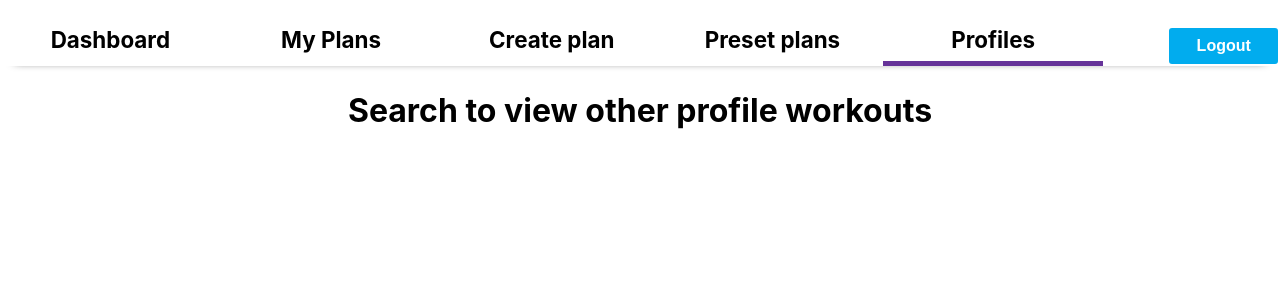
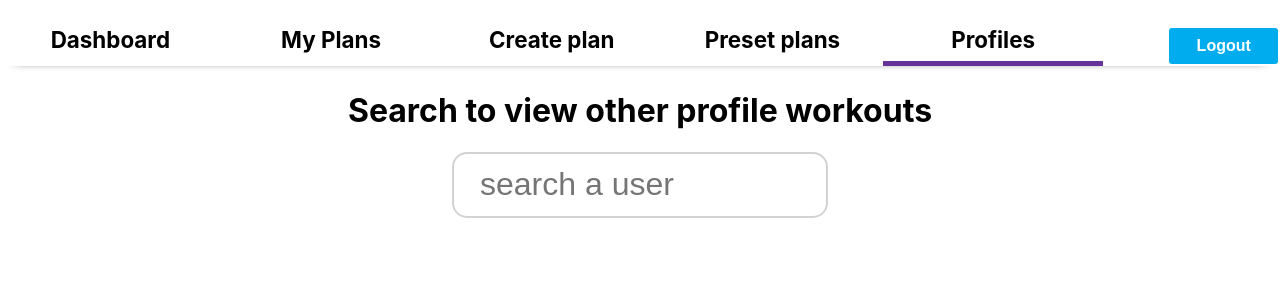
Before and after one commit to weightlifting-journal-13/frontend, a React (Create React App) app in the folder weightlifting/: page /Profiles in a window 1280 px wide. Shown: the top 300 px of the page. Built offline with nearby package versions, Linux system fonts and the light colour scheme; sample sign-in values are in the browser's storage.

Commit message:
styled searchbar and and set up myplans component

```diff
--- a/weightlifting/src/StyledComponents/StyledComponents.js
+++ b/weightlifting/src/StyledComponents/StyledComponents.js
@@ -259,3 +259,18 @@ export const Card = styled.div`
   border-radius: 15px;
   box-shadow: 5px 5px 30px -10px;
 `
+
+export const SearchBar = styled.input`
+    color: black;
+    width: 25%;
+    font-size: 2rem;
+    padding-top: 1%;
+    padding-bottom: 1%;
+    padding-left: 2%;
+    padding-right: 2%;
+    margin: 0;
+    border: 2px solid lightGrey;
+    border-radius: 15px;
+    background-color: transparent;
+
+`
--- a/weightlifting/src/components/MyPlans.js
+++ b/weightlifting/src/components/MyPlans.js
@@ -8,12 +8,6 @@ import { data } from '../data';
 const MyPlans = (props) => {
 
     const [bodyPart, setBodyPart] = useState(data)
-
-    const editWorkoutPlan = (event) => {
-        event.preventDefault();
-
-        props.history.push(`/EditPlan/id`)
-    }
 
     return (
         <div>
--- a/weightlifting/src/components/PresetPlans.js
+++ b/weightlifting/src/components/PresetPlans.js
@@ -1,5 +1,5 @@
 import React, { useState, useEffect } from 'react';
-import Navigation from './Navigation';
+import { axiosWithAuth } from '../utils/axiosWithAuth';
 import { data } from '../data';
 import PlanCard from './PlanCard';
 
@@ -7,31 +7,22 @@ const PresetPlans = () => {
 
   const [bodyPart, setBodyPart] = useState(data)
 
-//for when the API becomes available
-  // useEffect(() => {
-  //   const getExercises = () => {
-  //     axios
-  //       .get('')
-  //       .then(res => {
-  //         console.log(res)
-  //         setExercises(res);
-  //         // setFilteredExercises might need to be used
-  //       })
-  //       .catch(error => {
-  //         console.log('results not found', error)
-  //       });
-  //   }
+  useEffect(() => {
+    const getAllWorkouts = () => {
+      axiosWithAuth()
+        .get('/workouts/all_workouts', {user_id: localStorage.getItem("user_id")})
+        .then(res => {
+          console.log(res)
+          setBodyPart(res);
+        })
+        .catch(error => {
+          console.log('results not found', error)
+        });
+    }
 
-  //   getExercises();
-  // }, [])
+    getAllWorkouts();
+  }, [])
 
-//what I needed if data was kept as an object
-    // const mapDataObject = (object, cb) => {
-    //   Object.keys(object).map((key) => {
-    //     cb(key, object[key]);
-    //     setBodyPart(key)
-    //   });
-    // }
 
     return (
 
@@ -43,12 +34,12 @@ const PresetPlans = () => {
       //   workoutdescription: '',
 
       <div>
-        {bodyPart.map((obj, index) => (
+        {/* {bodyPart.map((obj, index) => (
           <PlanCard
             key={index}
             bodypart={obj.bodypart}
           />
-        ))}
+        ))} */}
 
         {/* {mapDataObject(bodyPart, (key, value) =>
           <PlanCard
--- a/weightlifting/src/components/Profiles.js
+++ b/weightlifting/src/components/Profiles.js
@@ -1,13 +1,49 @@
-import React from 'react';
+import React, { useEffect, useState } from "react";
 import Navigation from './Navigation';
-import {  } from '../StyledComponents/StyledComponents';
+import { SearchBar } from '../StyledComponents/StyledComponents';
+import UserResult from './UserResult';
 
 const Profiles = () => {
-    return (
-        <div>
-            <h1>Search to view other profile workouts</h1>
-        </div>
-     );
+
+  //temporary state for creating searchform may request state of users via contextAPI if needed
+  const [profiles, setProfiles] = useState(['BigJoe777', 'Lawrence Gibson', 'Amelia Earhart', 'Judy Rivera'])
+
+  const [filteredProfiles, setFilteredProfiles] = useState([])
+
+  const search = (input) => {
+    if (!input){              //if the input is falsey show existing empty array
+      setFilteredProfiles([])
+    } else {
+      const filteredArr = profiles.filter(prof => {
+        return prof.toLowerCase().match(input.toLowerCase()) //return characters with values greater than falsey
+      })
+
+      setFilteredProfiles(filteredArr)
+    }
+  }
+
+  return (
+    <div>
+        <h1>Search to view other profile workouts</h1>
+
+        <form >
+            <SearchBar
+                type='text'
+                name='searchPlan'
+                placeholder='search a user'
+                onChange={(e) => {
+                e.preventDefault();
+                search(e.target.value)
+                }}
+            />
+        </form>
+
+        {filteredProfiles.map((user) => (
+          <UserResult userName={user}/>
+        ))}
+
+    </div>
+  );
 }
 
 export default Profiles;
--- /dev/null
+++ b/weightlifting/src/components/UserResult.js
@@ -0,0 +1,12 @@
+import React from "react";
+
+const UserResult = (props) => {
+ return(
+  <span>
+    <h2>{props.userName}</h2>
+  </span>
+
+ )
+}
+
+export default UserResult;
```
